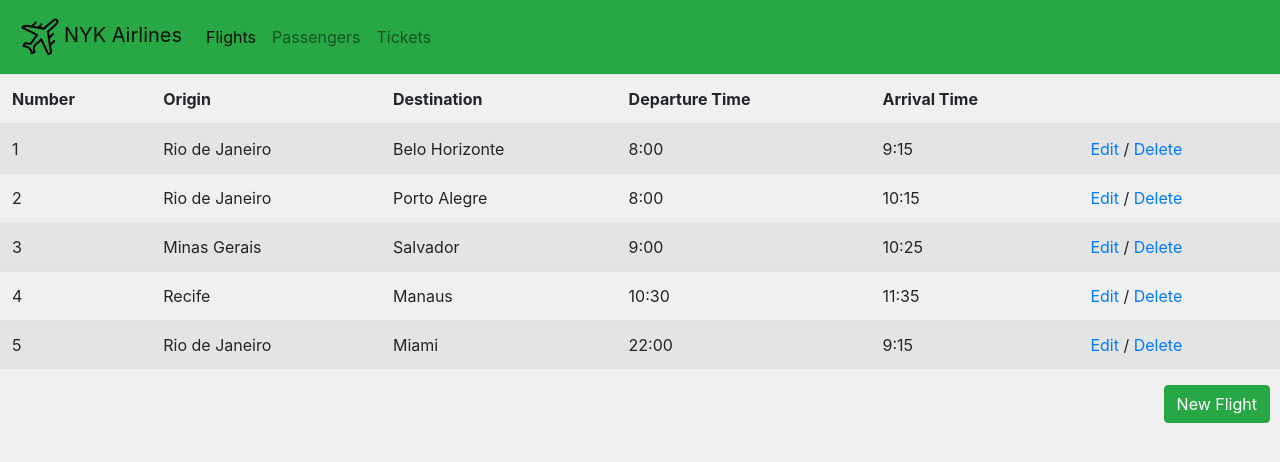
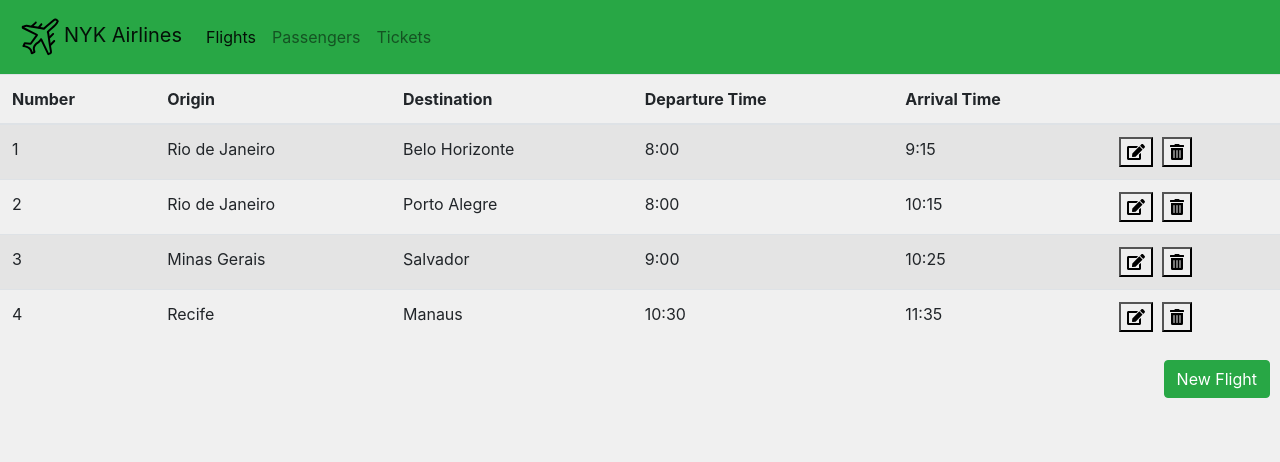
Before and after one commit to kbrandaolira/juryvox-test, a React (Create React App) app in the folder flight-project/: page / in a window 1280 px wide. Shown: the top 462 px of the page. Built offline with nearby package versions, Linux system fonts and the light colour scheme; data requests are answered from the project's data file; the HTML template or start-up script is replaced by a standard one.

Commit message:
Utilizar botões com ícones do Font Awesome #19

```diff
--- a/flight-project/db/db.json
+++ b/flight-project/db/db.json
@@ -27,13 +27,6 @@
       "destination": "Manaus",
       "departure_time": "10:30",
       "arrival_time": "11:35"
-    },
-    {
-      "id": 5,
-      "origin": "Rio de Janeiro",
-      "destination": "Miami",
-      "departure_time": "22:00",
-      "arrival_time": "9:15"
     }
   ],
   "passengers": [
--- a/flight-project/package.json
+++ b/flight-project/package.json
@@ -3,6 +3,9 @@
   "version": "0.1.0",
   "private": true,
   "dependencies": {
+    "@fortawesome/fontawesome-svg-core": "^1.2.19",
+    "@fortawesome/free-solid-svg-icons": "^5.9.0",
+    "@fortawesome/react-fontawesome": "^0.1.4",
     "bootstrap": "^4.3.1",
     "react": "^16.8.6",
     "react-dom": "^16.8.6",
--- a/flight-project/src/App.js
+++ b/flight-project/src/App.js
@@ -2,11 +2,14 @@ import React, { Component } from 'react';
 import './App.css';
 import Header from './Header/Header'
 import Routes from './routes';
+import { library } from '@fortawesome/fontawesome-svg-core';
+import { faEdit, faTrashAlt } from '@fortawesome/free-solid-svg-icons';
 
 class App extends Component {
 
   constructor(){
     super();
+    library.add(faEdit, faTrashAlt)
     this.state={
       appName: "NYK Airlines",
     }
--- a/flight-project/src/Flights/Flights.js
+++ b/flight-project/src/Flights/Flights.js
@@ -1,6 +1,7 @@
 import React, {Component}  from 'react';
 import '../App.css';
 import { properties } from '../properties';
+import { FontAwesomeIcon } from '@fortawesome/react-fontawesome';
 
 class Flights extends React.Component {
     constructor(){
@@ -63,7 +64,10 @@ class Flights extends React.Component {
                                         <td>{flight.destination}</td>
                                         <td>{flight.departure_time}</td>
                                         <td>{flight.arrival_time}</td>
-                                        <td><a href="#">Edit</a> / <a onClick={(e)=>this.remove(flight)} href="#">Delete</a></td>
+                                        <td>
+                                            <button title="Edit"><FontAwesomeIcon icon="edit"/></button> &nbsp;
+                                            <button title="Delete" onClick={(e)=>this.remove(flight)}><FontAwesomeIcon icon="trash-alt"/></button>
+                                        </td>
                                     </tr>
                                 ))}
                             </tbody>
--- a/flight-project/src/Passengers/Passengers.js
+++ b/flight-project/src/Passengers/Passengers.js
@@ -1,5 +1,6 @@
 import React, {Component}  from 'react';
 import { properties } from '../properties';
+import { FontAwesomeIcon } from '@fortawesome/react-fontawesome';
 
 class Passengers extends React.Component {
     constructor(){
@@ -60,7 +61,10 @@ class Passengers extends React.Component {
                                         <td>{passenger.name}</td>
                                         <td>{passenger.gender}</td>
                                         <td><input type="checkbox" disabled/></td>
-                                        <td><a href="#">Edit</a> / <a onClick={(e)=>this.remove(passenger)} href="#">Delete</a></td>
+                                        <td>
+                                            <button title="Edit"><FontAwesomeIcon icon="edit"/></button> &nbsp;
+                                            <button title="Delete" onClick={(e)=>this.remove(passenger)}><FontAwesomeIcon icon="trash-alt"/></button>
+                                        </td>
                                     </tr>
                                 ))}
                             </tbody>
--- a/flight-project/src/Tickets/Tickets.js
+++ b/flight-project/src/Tickets/Tickets.js
@@ -1,5 +1,6 @@
 import React, {Component}  from 'react';
 import { properties } from '../properties';
+import { FontAwesomeIcon } from '@fortawesome/react-fontawesome';
 
 class Tickets extends React.Component {
     constructor(){
@@ -58,7 +59,10 @@ class Tickets extends React.Component {
                                         <td>{ticket.passenger_id}</td>
                                         <td>{ticket.flight_id}</td>
                                         <td>{ticket.seat}</td>
-                                        <td><a href="#">Edit</a> / <a onClick={(e)=>this.remove(ticket)} href="#">Delete</a></td>
+                                        <td>
+                                            <button title="Edit"><FontAwesomeIcon icon="edit"/></button> &nbsp;
+                                            <button title="Delete" onClick={(e)=>this.remove(ticket)}><FontAwesomeIcon icon="trash-alt"/></button>
+                                        </td>
                                     </tr>
                                 ))}
                             </tbody>
```
Also changed, not shown: 1 other file (tests, documents, lock files or other folders).
